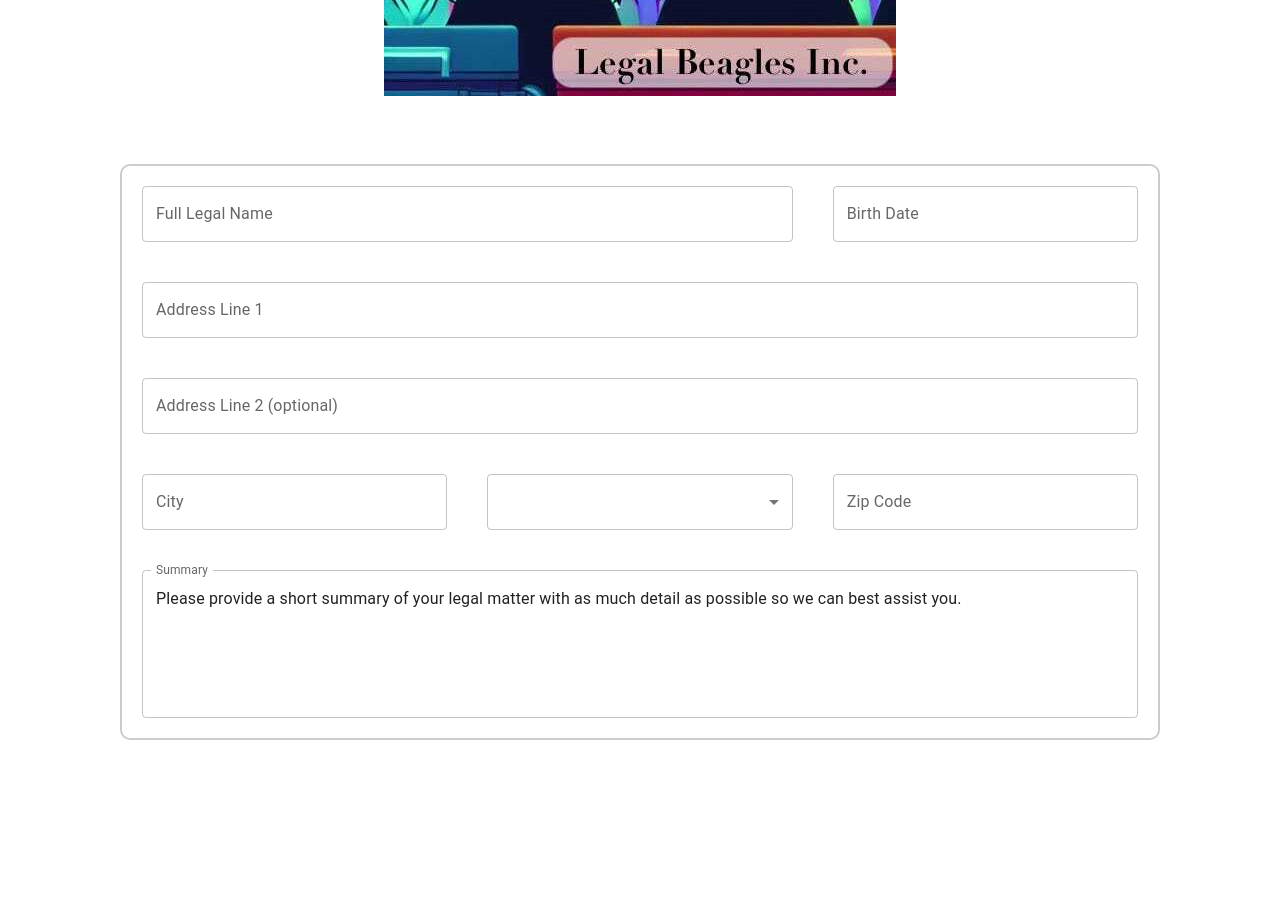
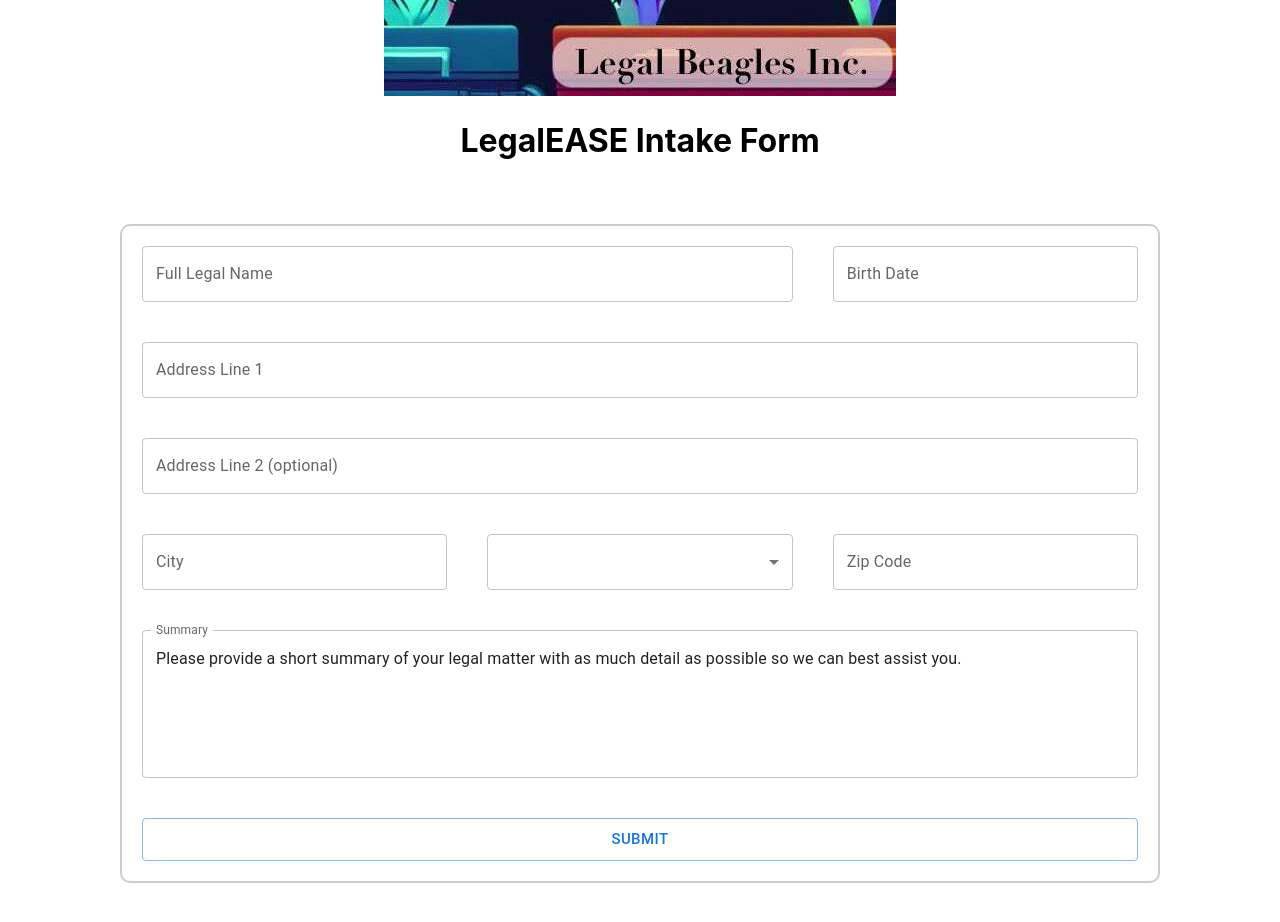
Before and after one commit to bendaprile/ctrl-alt-defeat-hackathon, a React (Create React App) app: page / in a window 1280 px wide. Shown: the part 300-1222 px from the top of the page. Before the commit the page ends 1104 px from the top, so only its background shows below. Built offline with nearby package versions, Linux system fonts and the light colour scheme.

Commit message:
Add submit button and header

```diff
--- a/src/components/LandingPage/LandingPage.css
+++ b/src/components/LandingPage/LandingPage.css
@@ -51,3 +51,8 @@
     grid-column: 1 / span 3;
     grid-row: 5 / span 3;
 }
+
+.submit-button {
+    grid-column: 1 / span 3;
+    grid-row: 8;
+}
--- a/src/components/LandingPage/LandingPage.jsx
+++ b/src/components/LandingPage/LandingPage.jsx
@@ -1,6 +1,7 @@
 import './LandingPage.css'
 import logo from "../../images/legalbeagles.jpeg";
 import {TextField} from "@mui/material";
+import Button from '@mui/material/Button';
 import { DateField, LocalizationProvider } from '@mui/x-date-pickers';
 import { AdapterDayjs } from '@mui/x-date-pickers/AdapterDayjs';
 import {states} from "../../common/states";
@@ -16,6 +17,7 @@ function LandingPage() {
     return <div data-testid="landing-page">
         <div className={"header-area"}>
             <img src={logo} className="logo" alt="logo" data-testid="app-logo" />
+            <h1>LegalEASE Intake Form</h1>
         </div>
         <form className={"form-fields"}>
             <TextField id="name" className="name-field" data-testid="name-input" label="Full Legal Name" variant="outlined" />
@@ -47,6 +49,7 @@ function LandingPage() {
                 rows={5}
                 defaultValue="Please provide a short summary of your legal matter with as much detail as possible so we can best assist you."
             />
+            <Button className="submit-button" variant="outlined" size="large">Submit</Button>
         </form>
     </div>
 }
```
